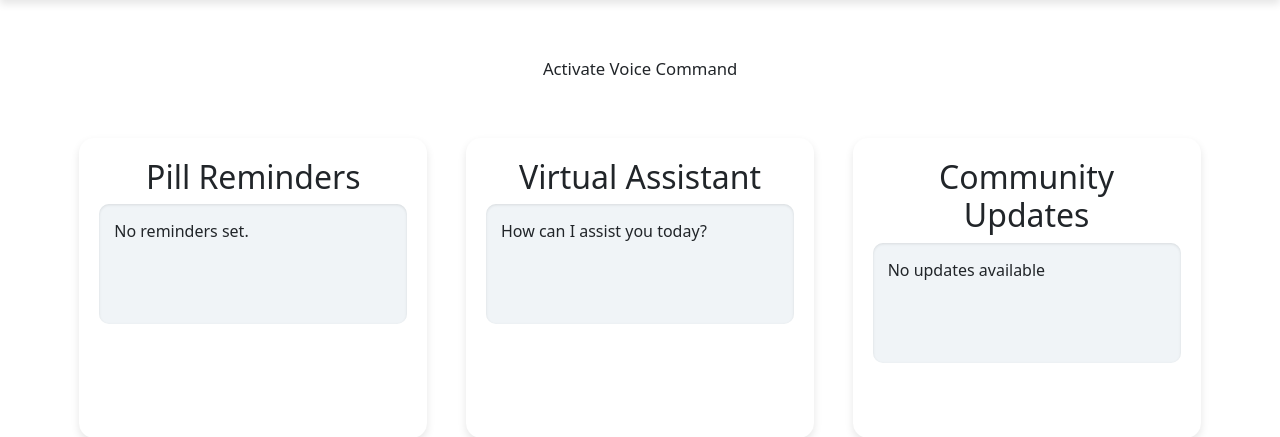
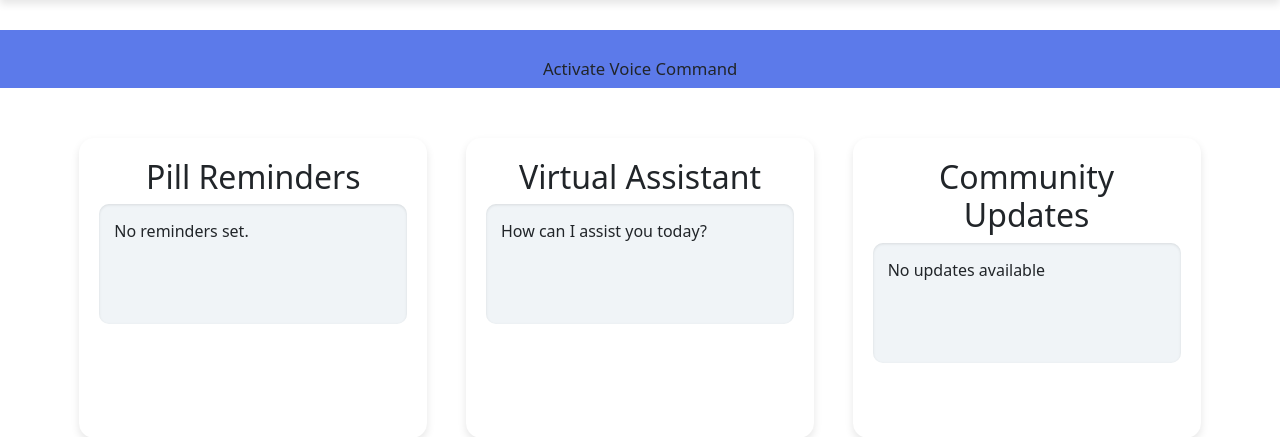
Before and after one commit to Shirsha5/nlp-aai, a Flask app: template NLP miniproject/templates/elderly-care-app.html in a window 1280 px wide. Shown: the part 78-515 px from the top of the page. Run offline with Flask 3, Linux system fonts and the light colour scheme; the template is opened without the code that fills it, so the values that code supplies are empty; parts of the project's set-up code (start-up, migrations or seed data) failed here and were passed over; some libraries are stand-ins or nearby versions.

Commit message:
Update elderly-care-app.css

```diff
--- a/NLP miniproject/static/elderly-care-app.css
+++ b/NLP miniproject/static/elderly-care-app.css
@@ -53,6 +53,7 @@ header h1 {
 }
 
 #voice-command-container {
+  background-color: #5C7AEA;
   text-align: center;
   margin: 30px 0;
 }
```
